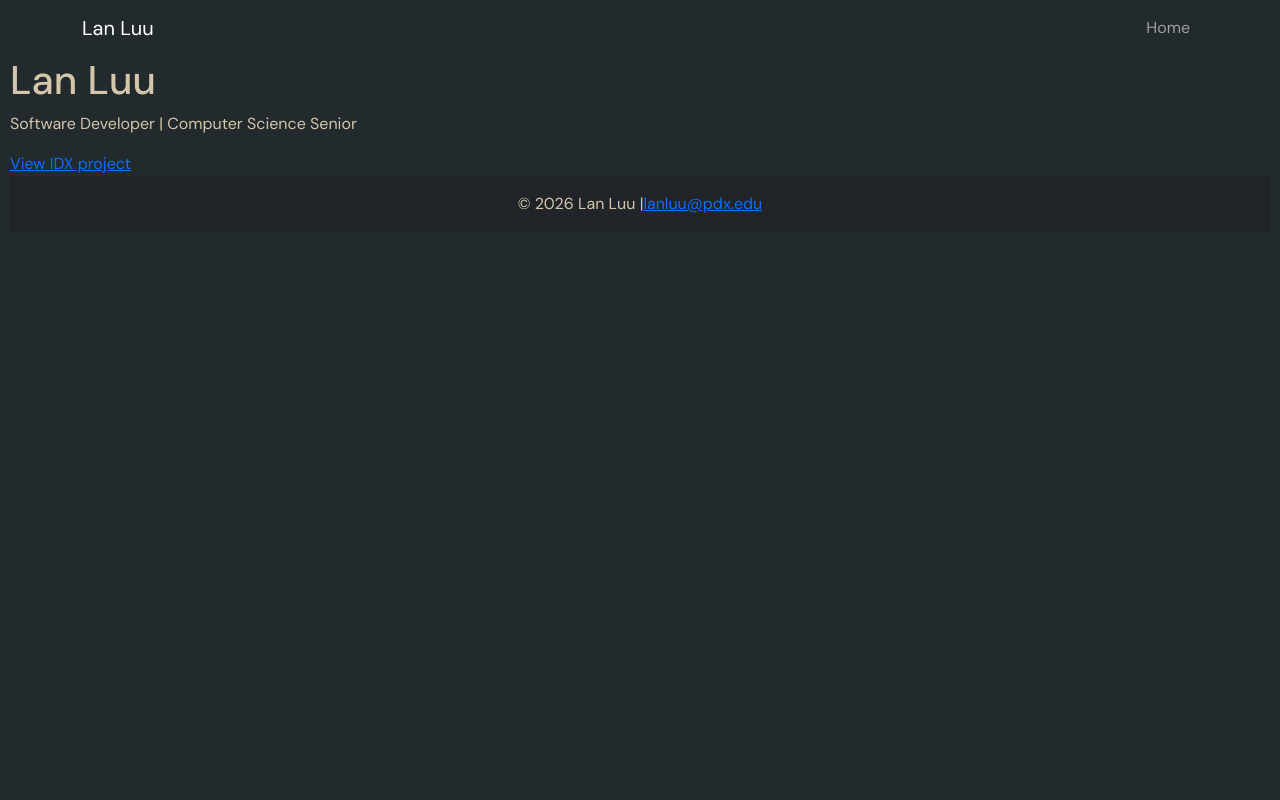
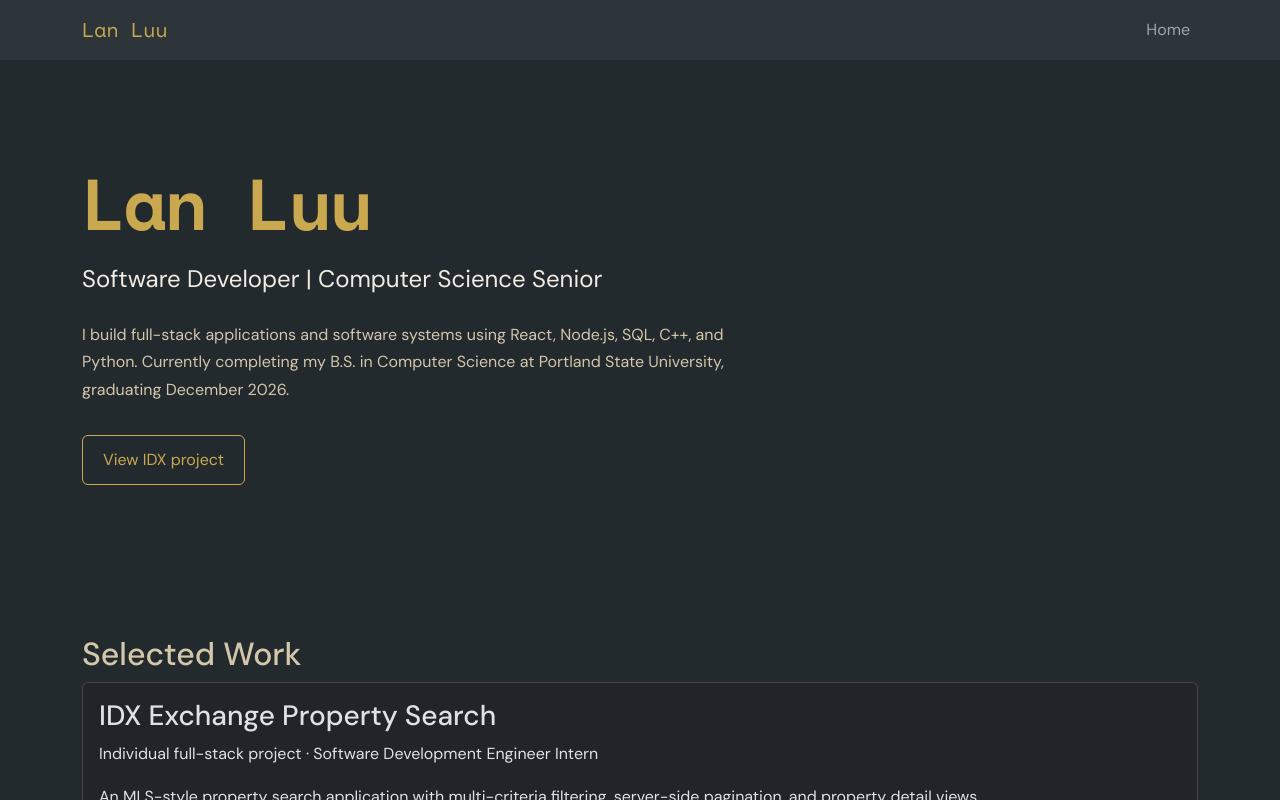
Before and after one commit to lanluu-hub/lanluu-hub.github.io, a React (Vite) app: page /#/ in a window 1280 px wide. Shown: the top 800 px of the page. Built offline with nearby package versions, Linux system fonts and the light colour scheme.

Commit message:
feat: scaffold projects type, projectcard

```diff
--- /dev/null
+++ b/src/components/ProjectCard.tsx
@@ -0,0 +1,22 @@
+import type { Project } from "../data/projects";
+import Card from "react-bootstrap/Card";
+import { Link } from "react-router";
+
+type ProjectCardProps = {
+  project: Project;
+};
+
+function ProjectCard({ project }: ProjectCardProps) {
+  return (
+    <Card as="article" data-bs-theme="dark">
+      <Card.Body>
+        <Card.Title as="h3">{project.title}</Card.Title>
+        <p>{project.role}</p>
+        <Card.Text>{project.summary}</Card.Text>
+        <Link to={`/projects/${project.slug}`}>View project</Link>
+      </Card.Body>
+    </Card>
+  );
+}
+
+export default ProjectCard;
--- /dev/null
+++ b/src/data/projects.ts
@@ -0,0 +1,20 @@
+export type Project = {
+  slug: string;
+  title: string;
+  summary: string;
+  role: string;
+  technologies: string[];
+  repositoryUrl?: string;
+};
+
+export const projects: Project[] = [
+  {
+    slug: "idx-property-search",
+    title: "IDX Exchange Property Search",
+    summary:
+      "An MLS-style property search application with multi-criteria filtering, server-side pagination, and property detail views.",
+    role: "Individual full-stack project · Software Development Engineer Intern",
+    technologies: ["React", "JavaScript", "Node.js", "Express", "MySQL"],
+    repositoryUrl: "https://github.com/lanluu-hub/IDX_summer_26_project",
+  },
+];
--- a/src/pages/Home.tsx
+++ b/src/pages/Home.tsx
@@ -1,11 +1,36 @@
 import { Link } from "react-router";
+import { Container } from "react-bootstrap";
+import { projects } from "../data/projects";
+import ProjectCard from "../components/ProjectCard";
 
 function Home() {
   return (
     <main>
-      <h1>Lan Luu</h1>
-      <p>Software Developer | Computer Science Senior</p>
-      <Link to="/projects/idx-property-search">View IDX project</Link>
+      <Container>
+        <section aria-labelledby="hero-title">
+          <h1 id="hero-title">Lan Luu</h1>
+          <p>Software Developer | Computer Science Senior</p>
+          <p>
+            I build full-stack applications and software systems using React,
+            Node.js, SQL, C++, and Python. Currently completing my B.S. in
+            Computer Science at Portland State University, graduating December
+            2026.
+          </p>
+          <Link
+            to="/projects/idx-property-search"
+            className="btn btn-outline-light"
+          >
+            View IDX project
+          </Link>
+        </section>
+        <section className="py-5" aria-labelledby="selected-work-title">
+          <h2 id="selected-work-title">Selected Work</h2>
+
+          {projects.map((project) => (
+            <ProjectCard key={project.slug} project={project} />
+          ))}
+        </section>
+      </Container>
     </main>
   );
 }
--- a/src/styles/global.css
+++ b/src/styles/global.css
@@ -1,18 +1,83 @@
 :root {
-  --color-bg: #232a2e; /* background */
-  --color-surface: #2d353b; /* navbar, cards, accordion */
-  --color-surface-alt: #3d484d; /* hover states, active items */
-  --color-accent: #c9a84f; /* badges, links, highlights */
+  --color-bg: #232a2e;
+  --color-surface: #2d353b;
+  --color-accent: #c9a84f;
   --color-text: #d3c6aa;
   --font-mono: "Space Mono", monospace;
   --font-body: "DM Sans", sans-serif;
 }
 
 body {
+  margin: 0;
   background-color: var(--color-bg);
   color: var(--color-text);
   font-family: var(--font-body);
-  margin: 0;
-  padding: 0 10px;
-  width: 100%;
+  line-height: 1.7;
 }
+
+header {
+  background-color: var(--color-surface);
+}
+
+header .navbar-brand {
+  color: var(--color-accent);
+  font-family: var(--font-mono);
+}
+
+header .navbar-brand:hover {
+  color: #e0c477;
+}
+
+/* Hero */
+section[aria-labelledby="hero-title"] {
+  padding-block: clamp(3rem, 8vw, 7rem);
+}
+
+#hero-title {
+  margin-bottom: 1rem;
+  color: var(--color-accent);
+  font-family: var(--font-mono);
+  font-size: clamp(2.5rem, 7vw, 4.5rem);
+  font-weight: 700;
+  line-height: 1.15;
+  letter-spacing: -0.04em;
+}
+
+#hero-title + p {
+  margin-bottom: 1.5rem;
+  color: #f0ece2;
+  font-size: clamp(1.125rem, 2.5vw, 1.5rem);
+  line-height: 1.5;
+}
+
+section[aria-labelledby="hero-title"] p {
+  max-width: 60ch;
+}
+
+section[aria-labelledby="hero-title"] .btn {
+  margin-top: 1rem;
+  padding: 0.75rem 1.25rem;
+  --bs-btn-color: var(--color-accent);
+  --bs-btn-border-color: var(--color-accent);
+  --bs-btn-hover-color: var(--color-bg);
+  --bs-btn-hover-bg: var(--color-accent);
+  --bs-btn-hover-border-color: var(--color-accent);
+  --bs-btn-active-color: var(--color-bg);
+  --bs-btn-active-bg: var(--color-accent);
+  --bs-btn-active-border-color: var(--color-accent);
+}
+
+footer a {
+  color: var(--color-accent);
+  text-underline-offset: 0.2em;
+}
+
+footer a:hover {
+  color: #e0c477;
+}
+
+a:focus-visible,
+button:focus-visible {
+  outline: 3px solid var(--color-accent);
+  outline-offset: 4px;
+}
```
